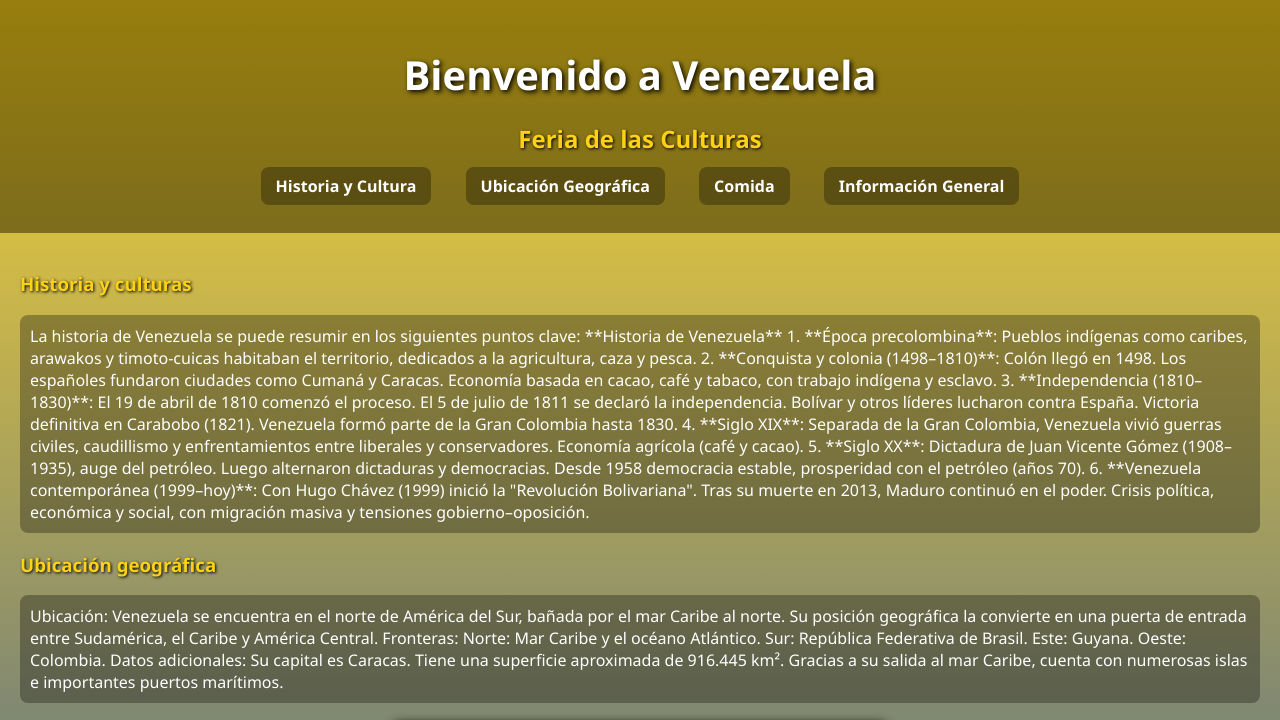
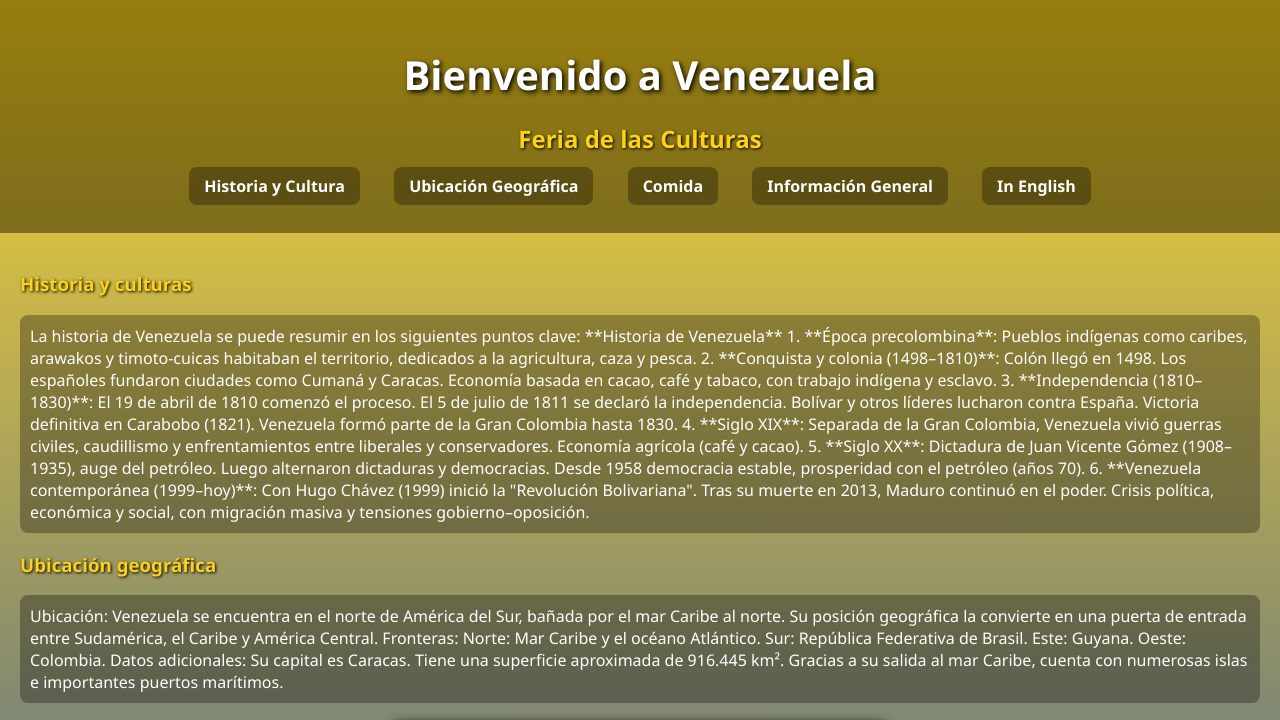
Before and after one commit to Dacrema/web_Venezuela, a plain HTML site: page index.html in a window 1280 px wide. Shown: the top 720 px of the page. Drawn offline with Linux system fonts and the light colour scheme; files that its build step writes are made by us from their sources; grey boxes are pictures that could not be loaded; a script that the page names is missing.

Commit message:
Update index.html

```diff
--- a/index.html
+++ b/index.html
@@ -34,6 +34,8 @@
                 <li><a href="#menu">Comida</a></li>
 
                 <li><a href="#informacion_general">Información General</a></li>
+
+                <li><a href="">In English</a></li>
 
             </ul>
 
```
